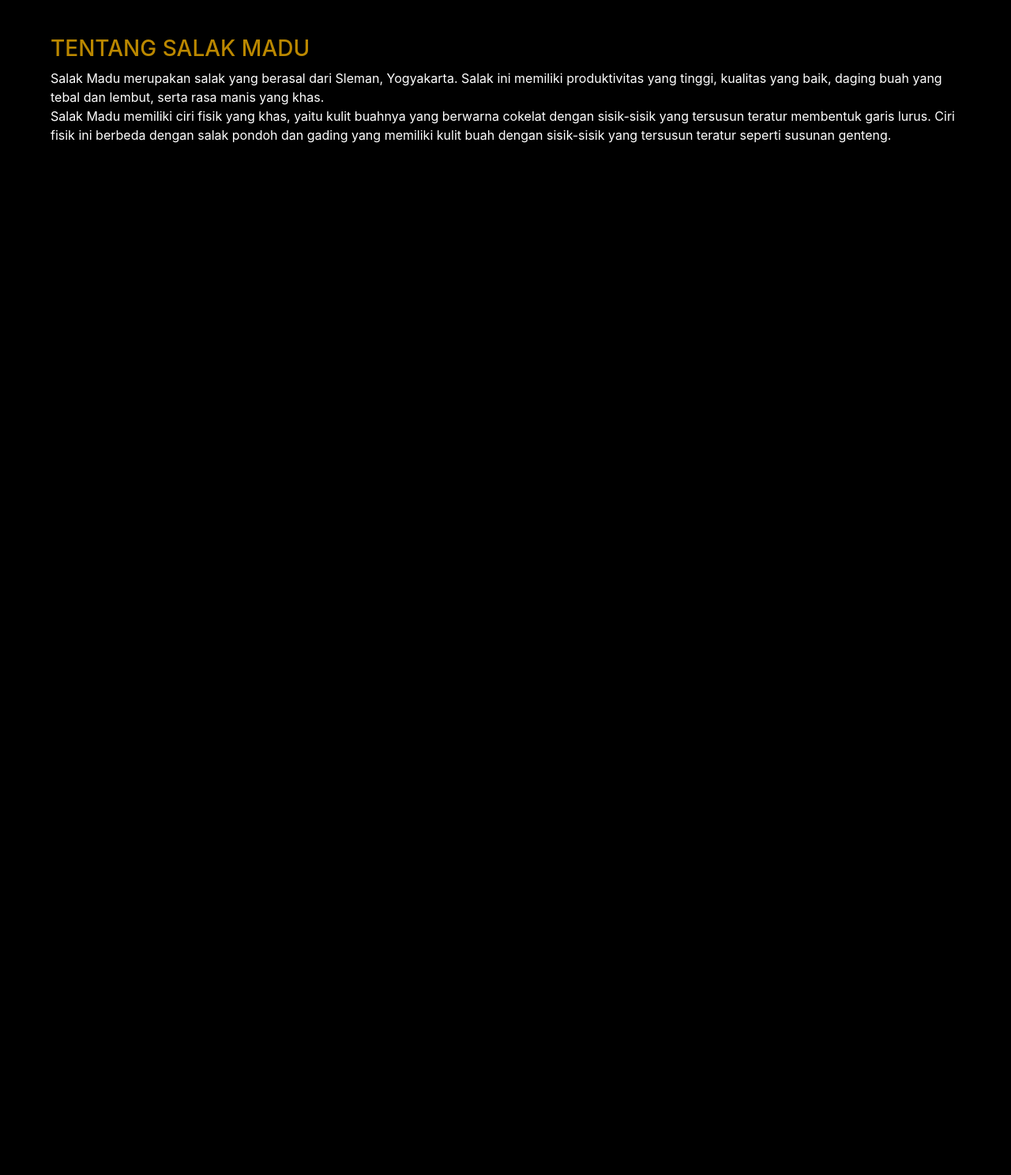
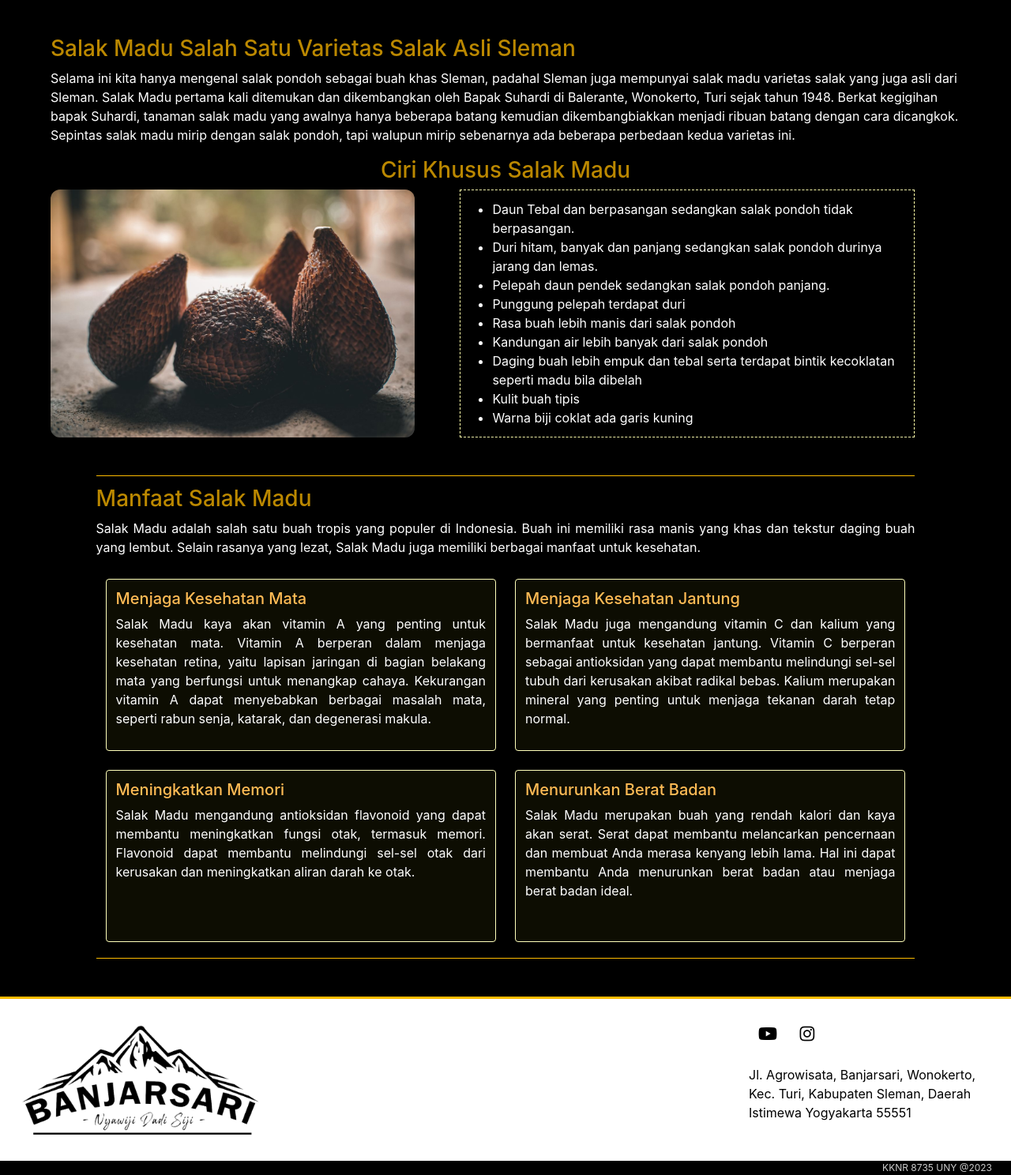
Before and after one commit to himampriyono/himampriyono.github.io, a plain HTML site: page pertanian.html in a window 1280 px wide. Shown: the part 503-1991 px from the top of the page at 79% size. Before the commit the page ends 800 px from the top, so only its background shows below. Drawn offline with nearby package versions, Linux system fonts and the light colour scheme.

Commit message:
pertanian page

```diff
--- a/pertanian.html
+++ b/pertanian.html
@@ -55,13 +55,75 @@
 			<img class="image" src="img/salak.jpg" alt="Banjarsari">
 		</div>
 	</div>
-	<section class="pertanian_page">
-		<div class="pendahuluan">
-			<h3>TENTANG SALAK MADU</h3>
-			<p>Salak Madu merupakan salak yang berasal dari Sleman, Yogyakarta. Salak ini memiliki produktivitas yang tinggi, kualitas yang baik, daging buah yang tebal dan lembut, serta rasa manis yang khas.
+	<div class="pertanian_page">
+		<section class="pendahuluan mt-3">
+			<h3>Salak Madu Salah Satu Varietas Salak Asli Sleman</h3>
+			<p>Selama ini kita hanya mengenal salak pondoh sebagai buah khas Sleman, padahal Sleman juga mempunyai salak madu varietas salak yang juga asli dari Sleman. Salak Madu pertama kali ditemukan dan dikembangkan oleh Bapak Suhardi di Balerante, Wonokerto, Turi sejak tahun 1948. Berkat kegigihan bapak Suhardi, tanaman salak madu yang awalnya hanya beberapa batang kemudian dikembangbiakkan menjadi ribuan batang dengan cara dicangkok.  <br>
+			Sepintas salak madu mirip dengan salak pondoh, tapi walupun mirip sebenarnya ada beberapa perbedaan kedua varietas ini.</p>
+		</section>
+		<section class="ciri_salak mt-3">
+			<h3 class="text-center">Ciri Khusus Salak Madu</h3>
+			<div class="ciri_salak_isi">
+				<img src="img/salak.jpg" alt="">
+				<ul>
+					<li>Daun Tebal dan berpasangan sedangkan salak pondoh tidak berpasangan.</li>
+					<li>Duri hitam, banyak dan panjang sedangkan salak pondoh durinya jarang dan lemas.</li>
+					<li>Pelepah daun pendek sedangkan salak pondoh panjang.</li>
+					<li>Punggung pelepah terdapat duri</li>
+					<li>Rasa buah lebih manis dari salak pondoh</li>
+					<li>Kandungan air lebih banyak dari salak pondoh</li>
+					<li>Daging buah lebih empuk dan tebal serta terdapat bintik kecoklatan seperti madu bila dibelah</li>
+					<li>Kulit buah tipis</li>
+					<li>Warna biji coklat ada garis kuning</li>
+				</ul>
+			</div>
+		</section>
+		<section class="manfaat_salak mt-5">
+			<h3>Manfaat Salak Madu</h3>
+			<p>
+				Salak Madu adalah salah satu buah tropis yang populer di Indonesia. Buah ini memiliki rasa manis yang khas dan tekstur daging buah yang lembut. Selain rasanya yang lezat, Salak Madu juga memiliki berbagai manfaat untuk kesehatan.
+			</p>
+			<div class="manfaat_salak_isi">
+				<div class="manfaat_detail">
+					<h5>Menjaga Kesehatan Mata</h5>
+					<p>
+						Salak Madu kaya akan vitamin A yang penting untuk kesehatan mata. Vitamin A berperan dalam menjaga kesehatan retina, yaitu lapisan jaringan di bagian belakang mata yang berfungsi untuk menangkap cahaya. Kekurangan vitamin A dapat menyebabkan berbagai masalah mata, seperti rabun senja, katarak, dan degenerasi makula.
+					</p>
+				</div>
+				<div class="manfaat_detail">
+					<h5>Menjaga Kesehatan Jantung</h5>
+					<p>
+						Salak Madu juga mengandung vitamin C dan kalium yang bermanfaat untuk kesehatan jantung. Vitamin C berperan sebagai antioksidan yang dapat membantu melindungi sel-sel tubuh dari kerusakan akibat radikal bebas. Kalium merupakan mineral yang penting untuk menjaga tekanan darah tetap normal.
+					</p>
+				</div>
+				<div class="manfaat_detail">
+					<h5>Meningkatkan Memori</h5>
+					<p>
+						Salak Madu mengandung antioksidan flavonoid yang dapat membantu meningkatkan fungsi otak, termasuk memori. Flavonoid dapat membantu melindungi sel-sel otak dari kerusakan dan meningkatkan aliran darah ke otak.
+					</p>
+				</div>
+				<div class="manfaat_detail">
+					<h5>Menurunkan Berat Badan</h5>
+					<p>
+						Salak Madu merupakan buah yang rendah kalori dan kaya akan serat. Serat dapat membantu melancarkan pencernaan dan membuat Anda merasa kenyang lebih lama. Hal ini dapat membantu Anda menurunkan berat badan atau menjaga berat badan ideal.
+					</p>
+				</div>
+			</div>
+		</section>
+	</div>
+	<div class="footer">
+		<div class="flogo">
+			<img src="img/banjarsari.png" alt="">
+		</div>
+		<div class="fabout">
+			<a href=""><i class="fab fa-youtube fa-lg"></i></a>
+			<a href=""><i class="fab fa-instagram fa-lg"></i></a>
 			<br>
-			Salak Madu memiliki ciri fisik yang khas, yaitu kulit buahnya yang berwarna cokelat dengan sisik-sisik yang tersusun teratur membentuk garis lurus. Ciri fisik ini berbeda dengan salak pondoh dan gading yang memiliki kulit buah dengan sisik-sisik yang tersusun teratur seperti susunan genteng.</p>
+			<p>Jl. Agrowisata, Banjarsari, Wonokerto, Kec. Turi, Kabupaten Sleman, Daerah Istimewa Yogyakarta 55551</p>
 		</div>
-	</section>
+	</div>
+	<div class="d-flex justify-content-end mx-4" style="font-size: 12px; color: #ccc;">
+		KKNR 8735 UNY @2023
+	</div>
 	<script src="main.js"></script>
 </body>
--- a/pertanian_style.css
+++ b/pertanian_style.css
@@ -163,3 +163,56 @@ z-index: 3; /* Atur lapisan di atas gambar */
 .pertanian_page h3{
   color: #b80;
 }
+
+.ciri_salak_isi{
+  overflow: hidden;
+  display: flex;
+  justify-content: space-around;
+}
+
+.ciri_salak_isi img{
+  object-fit: cover;
+  width: 40%;
+  border-radius: 12px;
+}
+
+.ciri_salak_isi ul{
+  width: 50%;
+  margin: auto;
+  padding-top: 12px;
+  padding-bottom: 12px;
+  border: 1px dashed #ffa;
+}
+
+.manfaat_salak{
+  width: 90%;
+  margin: auto;
+  text-align: justify;
+  border-top: 1px solid #fb0;
+  border-bottom: 1px solid #fb0;
+  padding-top: 12px;
+  padding-bottom: 8px;
+}
+
+.manfaat_salak_isi{
+  display: grid;
+  grid-template-columns: 1fr 1fr;
+  grid-template-rows: 1fr 1fr;
+  grid-gap: 24px;
+  padding: 12px;
+}
+
+.manfaat_detail{
+  border: 1px solid #ffb;
+  padding: 12px;
+  background-color: rgba(255, 255, 50, 0.05);
+  border-radius: 4px;
+}
+
+.manfaat_detail:hover{
+  background-color: rgba(255, 255, 50, 0.2);
+}
+
+.manfaat_detail h5{
+  color: #fb5;
+}
--- a/style_mobile.css
+++ b/style_mobile.css
@@ -173,4 +173,33 @@
     flex-direction: row;
     justify-content: space-between;
   }
+
+  .pertanian_page .pendahuluan{
+    margin: 4px;
+    text-align: justify;
+  }
+
+  .ciri_salak{
+    border-top: 1px solid #fb0;
+    padding-top: 12px;
+  }
+
+  .ciri_salak_isi{
+    flex-direction: column;
+  }
+
+  .ciri_salak_isi img{
+    width: 90%;
+    margin: auto;
+  }
+
+  .ciri_salak_isi ul{
+    width: 90%;
+    margin: 12px auto;
+  }
+
+  .manfaat_salak_isi{
+    display: flex;
+    flex-direction: column;
+  }
 }
```
